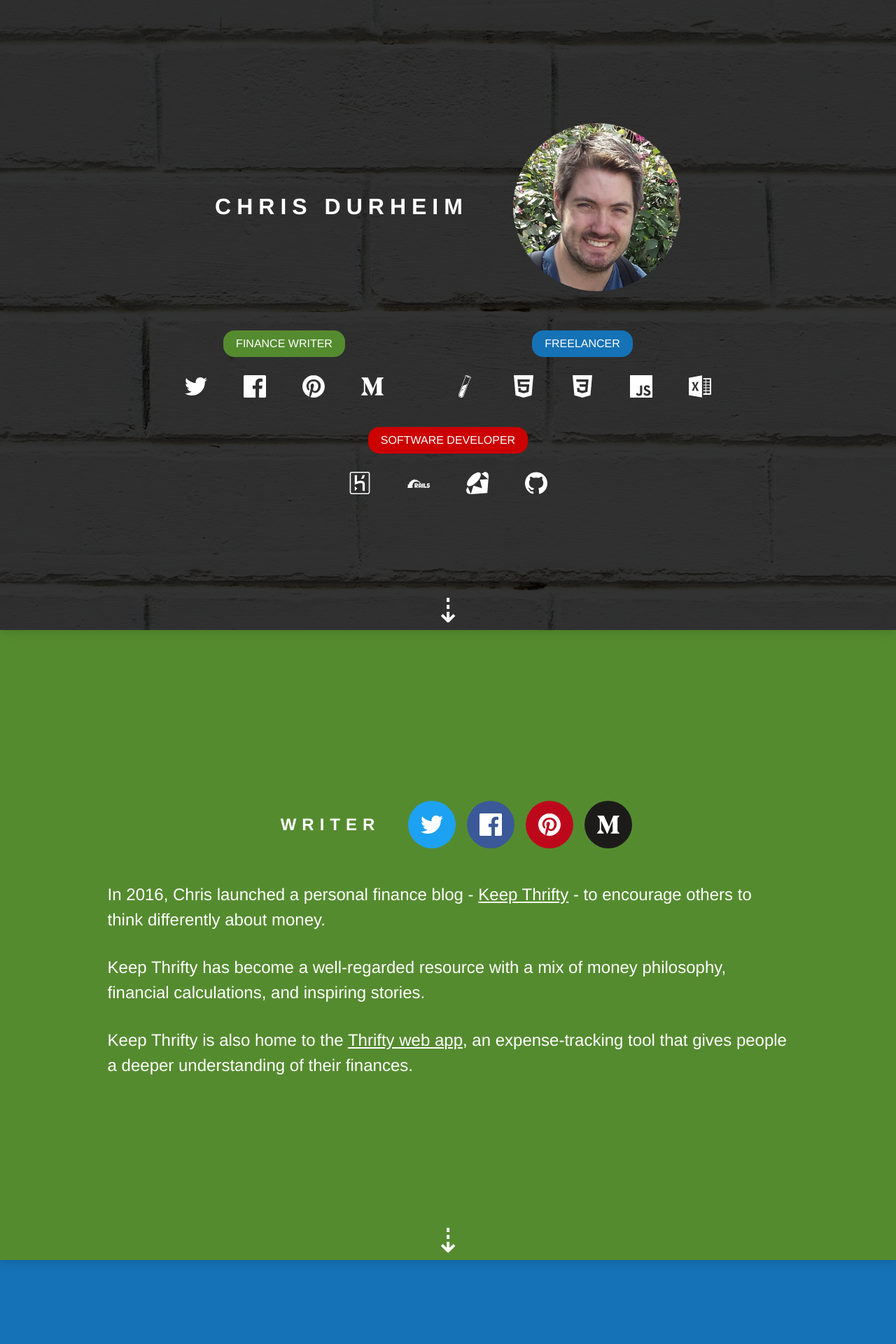
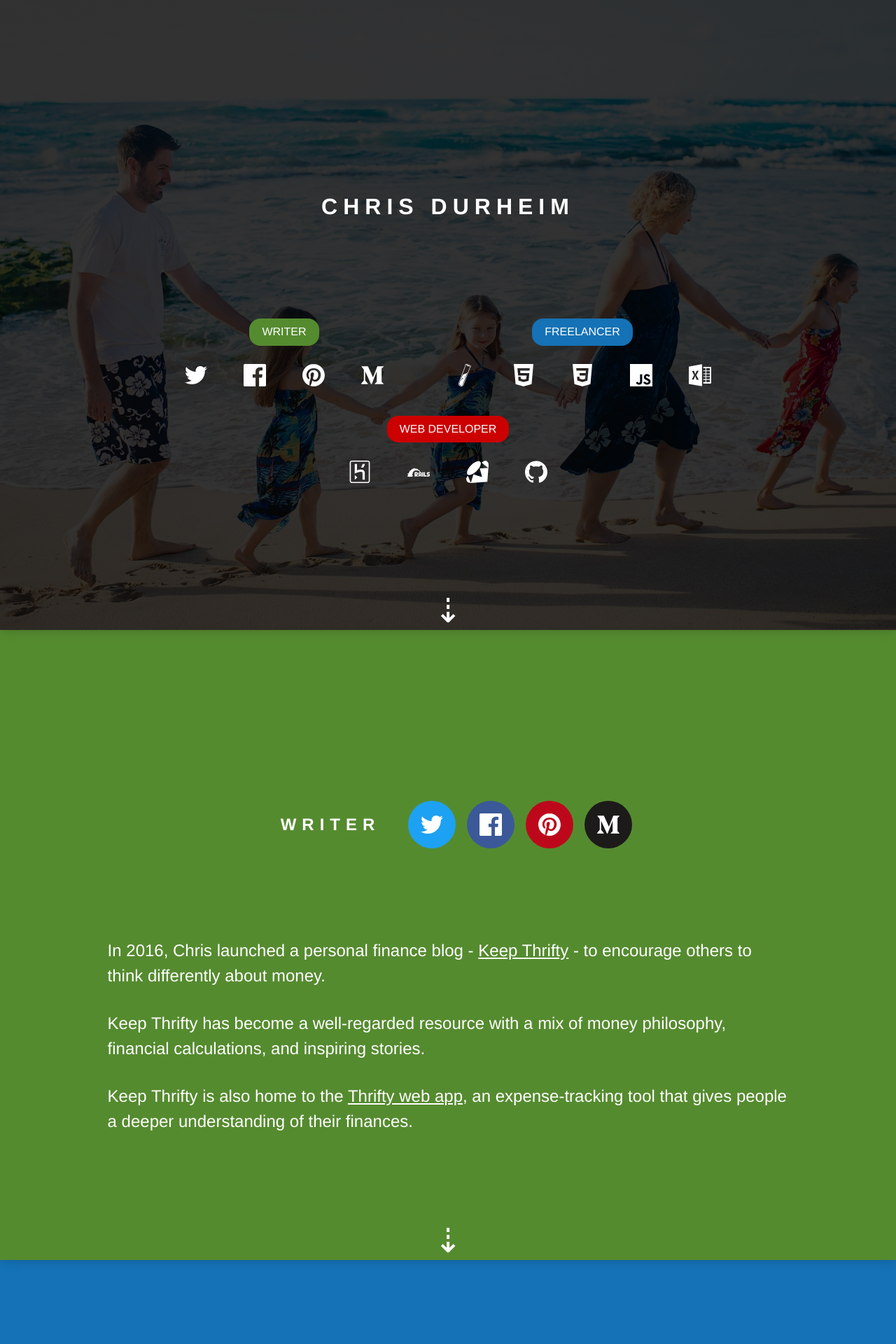
Before and after one commit to chrisdurheim/chrisdurheim.github.io, a Jekyll site: the page built from index.html, in a window 1280 px wide. Shown: the top 1920 px of the page at 70% size. Built offline with Jekyll 4.4.1, drawn with Linux system fonts in a browser that asks for light colours; some of the changed text lies outside the part shown.

Commit message:
new background, copy wording

```diff
--- a/_sass/_landing.scss
+++ b/_sass/_landing.scss
@@ -11,7 +11,7 @@
   position: relative;
   &--intro {
     background: linear-gradient(rgba(0, 0, 0, 0.8), rgba(0, 0, 0, 0.8)),
-                url("/assets/images/bg.jpg") center center;
+                url("/assets/images/bg.jpg") left center/cover;
     z-index: 4;
   }
   &--writer {
@@ -46,7 +46,7 @@
   letter-spacing: 0.5rem;
   text-transform: uppercase;
   display: block;
-  padding: 1rem 2rem;
+  padding: 6rem 2rem;
 }
 
 .section-text {
--- a/index.html
+++ b/index.html
@@ -10,11 +10,11 @@
   <div class="site-heading">
     <h1 class="site-title">Chris Durheim</h1>
   </div>
-  <img src="{{site.url}}/assets/images/headshot.jpg" class="headshot">
+
 
   <ul class="personality-list">
     <li class="personality-list-item">
-      <a class="personality-list-item__title personality-list-item__title--writer" href="#writer">finance writer</a>
+      <a class="personality-list-item__title personality-list-item__title--writer" href="#writer">writer</a>
       <div class="icon-set">
         {% include icon.html icon="twitter" %}
         {% include icon.html icon="facebook" %}
@@ -33,7 +33,7 @@
       </div>
     </li>
     <li class="personality-list-item">
-      <a class="personality-list-item__title personality-list-item__title--developer" href="#developer">software developer</a>
+      <a class="personality-list-item__title personality-list-item__title--developer" href="#developer">web developer</a>
       <div class="icon-set">
         {% include icon.html icon="heroku" %}
         {% include icon.html icon="rails" %}
@@ -68,7 +68,7 @@
   </div>
 </div>
 <div class="landing-box landing-box--developer" id="developer">
-  <h2 class="section-title">Software Developer</h2>
+  <h2 class="section-title">Web Developer</h2>
   <div class="icon-set">
     {% include icon.html icon="heroku" %}
     {% include icon.html icon="rails" %}
```
Also changed, not shown: assets/images/bg-stash.jpg (added), assets/images/bg.jpg, 1 other file.
